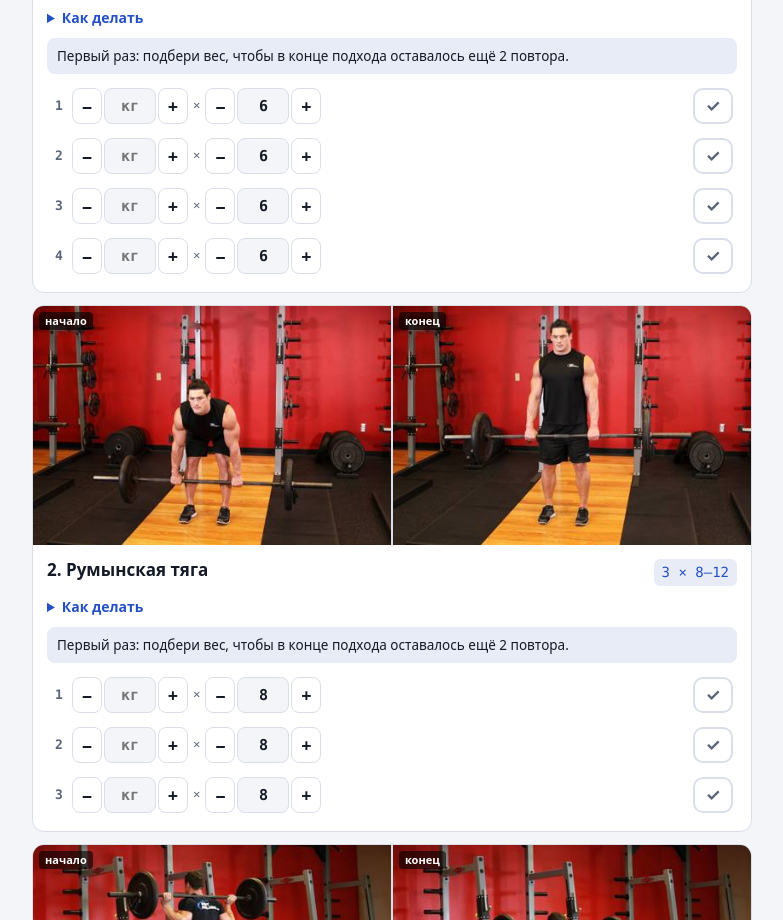
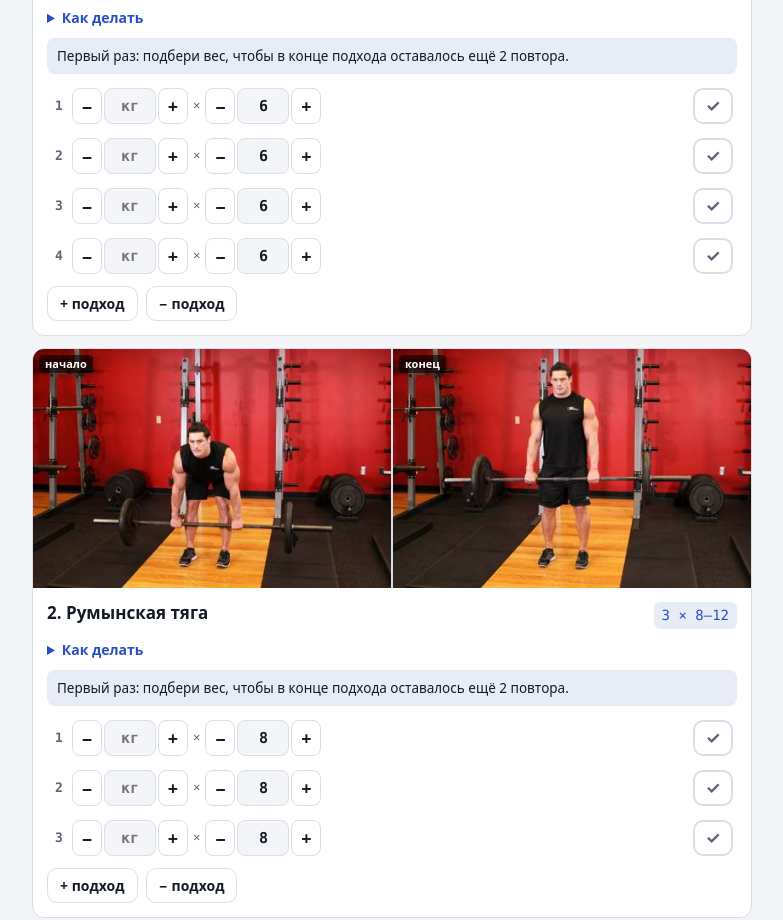
Before and after one commit to kireev-duty/fit, a plain HTML site: page index.html in a window 1280 px wide. Shown: the part 1086-2006 px from the top of the page, without its empty margins (248-1031 px from the left). Drawn offline with Linux system fonts and the light colour scheme.

Commit message:
v7: add and remove sets per exercise

```diff
--- a/index.html
+++ b/index.html
@@ -110,12 +110,15 @@ details.tech[open]{display:flex;flex-direction:column;gap:8px}
 .num-in{width:52px;min-width:0;height:36px;text-align:center;font:600 15px var(--f-mono);border:1px solid var(--line);border-radius:8px;background:var(--bg);color:var(--fg);padding:0}
 .ok{margin-left:auto;width:40px;height:36px;flex:none;border:2px solid var(--line);border-radius:10px;background:var(--panel);color:var(--muted);font:700 17px var(--f-body);cursor:pointer}
 .ok.on{background:var(--ok);border-color:var(--ok);color:#fff}
+.setctl{display:flex;gap:8px;margin-top:2px}
+.btn.sm{padding:7px 12px;font-size:14px}
+.btn:disabled{opacity:.4;cursor:default}
 .rest{position:fixed;left:0;right:0;bottom:0;z-index:20;background:var(--accent);color:var(--accent-ink);
   padding:10px max(16px,env(safe-area-inset-right,0px)) calc(10px + env(safe-area-inset-bottom,0px)) max(16px,env(safe-area-inset-left,0px));
   display:flex;align-items:center;gap:12px;box-shadow:0 -4px 16px rgba(0,0,0,.18)}
 .rest .rc{font:700 30px var(--f-mono);font-variant-numeric:tabular-nums}
 .rest .rl{flex:1;font-weight:600;font-size:14px}
-.rest button{font:600 14px var(--f-body);background:transparent;color:var(--accent-ink);border:1px solid currentColor;border-radius:8px;padding:8px 10px;cursor:pointer}
+.rest button{white-space:nowrap;font:600 14px var(--f-body);background:transparent;color:var(--accent-ink);border:1px solid currentColor;border-radius:8px;padding:8px 10px;cursor:pointer}
 .chart{width:100%;height:auto;display:block}
 .chart .grid{stroke:var(--line);stroke-width:1}
 .chart .goal{stroke:var(--ok);stroke-width:1.5;stroke-dasharray:4 4}
@@ -470,8 +473,9 @@ function render(){
   const d=DAYS[st.day];$("dayName").textContent=d.name;$("dayWhat").textContent=d.what+(st.place==="home"&&d.home?" · дома":"");
   renderCoach();
   const box=$("cards");box.innerHTML="";const draft=getDraft();const bar=+store.get("bar",20)||20;
-  list().forEach(([k,dose],i)=>{
-    const e=EX[k];const c=document.createElement("article");c.className="card";
+  const buildCard=(k,dose,i)=>{
+    const e=EX[k];const c=document.createElement("article");c.className="card";const draft=getDraft();
+    const rebuild=()=>{const y=window.scrollY;const nc=buildCard(k,dose,i);c.replaceWith(nc);window.scrollTo(0,y);report()};
     const pics=e.img?`<div class="pics"><figure><img loading="lazy" src="img/${e.img}-0.jpg" alt=""><figcaption>начало</figcaption></figure><figure><img loading="lazy" src="img/${e.img}-1.jpg" alt=""><figcaption>конец</figcaption></figure></div>`:"";
     c.innerHTML=pics+`<div class="cbody"><div class="chead"><div class="cname"></div><div class="dose"></div></div>
       <details class="tech"><summary>Как делать</summary><ol class="how"></ol><p class="err"></p><p class="feel"></p><a class="small" target="_blank" rel="noopener">Видео техники на YouTube ↗</a></details>
@@ -492,7 +496,7 @@ function render(){
     } else {
       const p=parseDose(dose)||{sets:3,lo:10,hi:10};
       let rows=draft[k];
-      if(!rows){const last=lastSets(k);rows=Array.from({length:p.sets},(_,j)=>({kg:e.t==="bw"||e.t==="time"?(sg.kg||""):(sg.kg!=null?sg.kg:""),reps:sg.reps!=null?sg.reps:p.lo,done:false}));}
+      if(!rows){const last=lastSets(k);rows=Array.from({length:Math.max(p.sets,last?last.sets.length:0)},(_,j)=>({kg:e.t==="bw"||e.t==="time"?(sg.kg||""):(sg.kg!=null?sg.kg:""),reps:sg.reps!=null?sg.reps:p.lo,done:false}));}
       const kgOn=!(e.t==="time");
       rows.forEach((r,j)=>{
         const row=document.createElement("div");row.className="setrow";
@@ -511,14 +515,21 @@ function render(){
         ok.onclick=()=>{r.done=!r.done;paint();save();if(r.done){keepAwake();const last=j===rows.length-1;rest.start(i===0?150:90,last?"Следующее упражнение":"Отдых")}};
         setsBox.appendChild(row);
       });
+      const ctl=document.createElement("div");ctl.className="setctl";
+      ctl.innerHTML='<button type="button" class="btn ghost sm" data-a="add">+ подход</button><button type="button" class="btn ghost sm" data-a="del">− подход</button>';
+      const delBtn=ctl.querySelector('[data-a="del"]');delBtn.disabled=rows.length<=1;
+      ctl.querySelector('[data-a="add"]').onclick=()=>{const src=rows[rows.length-1]||{kg:"",reps:p.lo};rows.push({kg:src.kg,reps:src.reps,done:false});const dd=getDraft();dd[k]=rows;store.set(draftKey(),dd);rebuild()};
+      delBtn.onclick=()=>{if(rows.length<=1)return;rows.pop();const dd=getDraft();dd[k]=rows;store.set(draftKey(),dd);rebuild()};
+      setsBox.appendChild(ctl);
       c.classList.toggle("done",rows.every(x=>x.done));
       const plEl=c.querySelector(".plates"),wEl=c.querySelector(".warm");
       function showPlates(){if(e.t!=="bar"){return}const kg=+rows[0].kg||0;const pl=kg?plates(kg,bar):null;plEl.hidden=!pl;if(pl)plEl.textContent=`${fmtKg(kg)} кг: гриф ${bar} + ${pl}`;
         const w=i===0?warmup(kg,bar):null;wEl.hidden=!w;if(w)wEl.textContent=w}
       showPlates();
     }
-    box.appendChild(c);
-  });
+    return c;
+  };
+  list().forEach(([k,dose],i)=>box.appendChild(buildCard(k,dose,i)));
   report();
 }
 
--- a/sw.js
+++ b/sw.js
@@ -1,5 +1,5 @@
 // Offline cache: everything is saved on install, then served cache-first.
-const CACHE = "fit-v6";
+const CACHE = "fit-v7";
 const IMGS = ["Ab_Roller","Barbell_Hip_Thrust","Barbell_Squat","Dead_Bug","Dips_-_Triceps_Version","Dumbbell_Bench_Press",
   "Dumbbell_Lunges","Dumbbell_Rear_Lunge","Goblet_Squat","Hanging_Leg_Raise","Kneeling_Hip_Flexor","Leg_Press",
   "One-Arm_Dumbbell_Row","One_Leg_Barbell_Squat","Pallof_Press","Pullups","Push-Ups_-_Close_Triceps_Position","Pushups",
```
